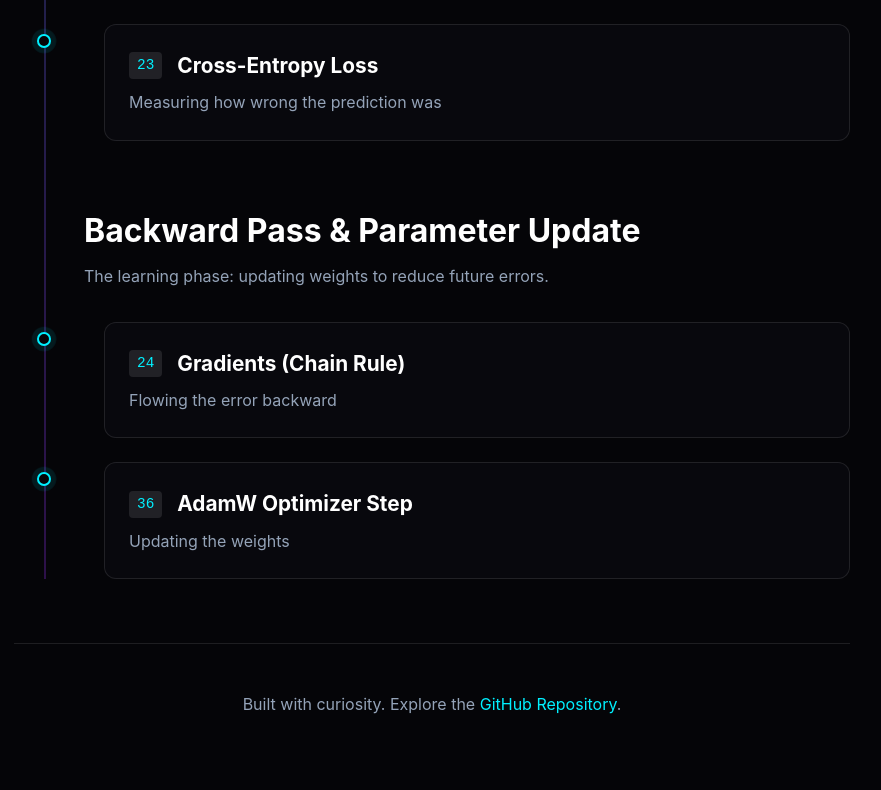
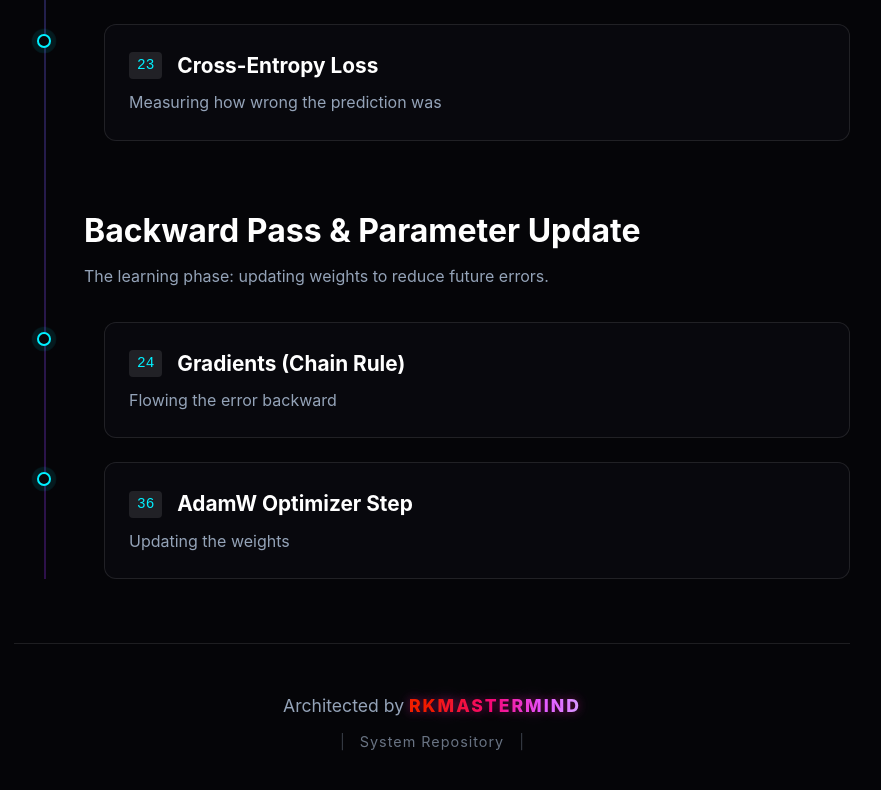
Before and after one commit to rahul238xaviers/large-language-model, a React (Vite) app in the folder landing-page/: page / in a window 1280 px wide. Shown: the part 2117-2907 px from the top of the page, without its empty margins (208-1089 px from the left). Built offline with nearby package versions, Linux system fonts and the light colour scheme.

Commit message:
feat(landing-page): add creative signature for Rkmastermind to footer

```diff
--- a/landing-page/src/App.css
+++ b/landing-page/src/App.css
@@ -355,3 +355,60 @@ footer a:hover {
   justify-content: center;
   align-items: center;
 }
+
+/* Creative Footer Styles */
+.footer-content {
+  display: flex;
+  flex-direction: column;
+  align-items: center;
+  gap: 10px;
+}
+
+.creator-credit {
+  font-size: 1.1rem;
+  color: var(--text-secondary);
+  margin: 0;
+}
+
+.creator-name {
+  font-weight: 800;
+  letter-spacing: 2px;
+  text-transform: uppercase;
+  background: linear-gradient(90deg, #ff00cc, #3333ff, #00ffff);
+  -webkit-background-clip: text;
+  background-clip: text;
+  color: transparent;
+  animation: rgb-shift 5s linear infinite;
+}
+
+.glow-text-small {
+  text-shadow: 0 0 10px rgba(51, 51, 255, 0.4), 0 0 20px rgba(0, 255, 255, 0.2);
+}
+
+.footer-links {
+  font-size: 0.9rem;
+  opacity: 0.7;
+}
+
+.separator {
+  margin: 0 15px;
+  color: var(--primary-color);
+  opacity: 0.5;
+}
+
+.github-link {
+  color: var(--text-primary);
+  text-decoration: none;
+  transition: all 0.3s ease;
+  letter-spacing: 1px;
+}
+
+.github-link:hover {
+  color: var(--primary-color);
+  text-shadow: 0 0 8px var(--primary-color);
+}
+
+@keyframes rgb-shift {
+  0% { filter: hue-rotate(0deg); }
+  100% { filter: hue-rotate(360deg); }
+}
--- a/landing-page/src/App.jsx
+++ b/landing-page/src/App.jsx
@@ -125,7 +125,18 @@ function App() {
       </main>
 
       <footer>
-        <p>Built with curiosity. Explore the <a href="https://github.com/rahul238xaviers/large-language-model" target="_blank" rel="noopener noreferrer">GitHub Repository</a>.</p>
+        <div className="footer-content">
+          <p className="creator-credit">
+            Architected by <span className="creator-name glow-text-small">Rkmastermind</span>
+          </p>
+          <p className="footer-links">
+            <span className="separator">|</span>
+            <a href="https://github.com/rahul238xaviers/large-language-model" target="_blank" rel="noopener noreferrer" className="github-link">
+              System Repository
+            </a>
+            <span className="separator">|</span>
+          </p>
+        </div>
       </footer>
     </div>
   )
```
